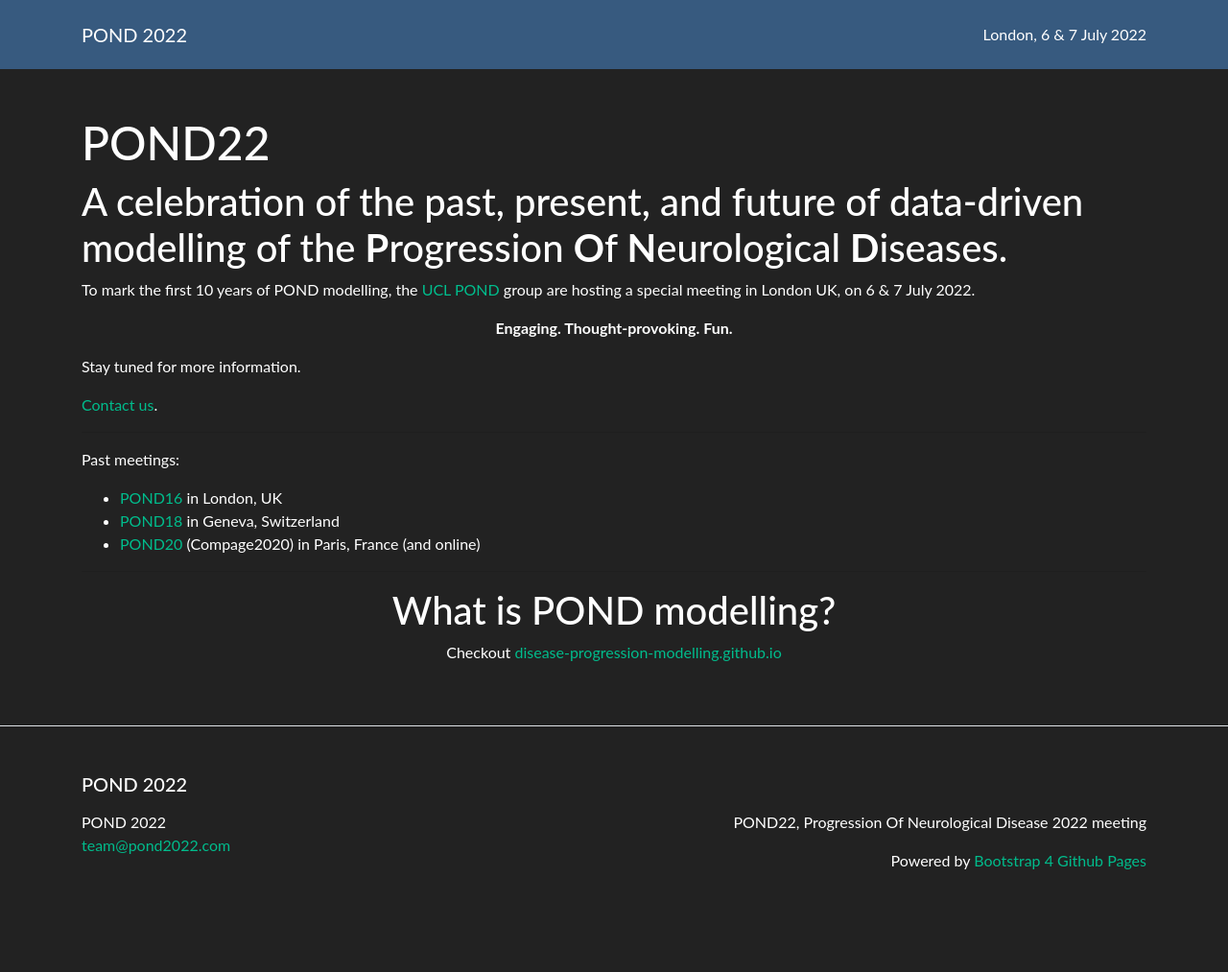
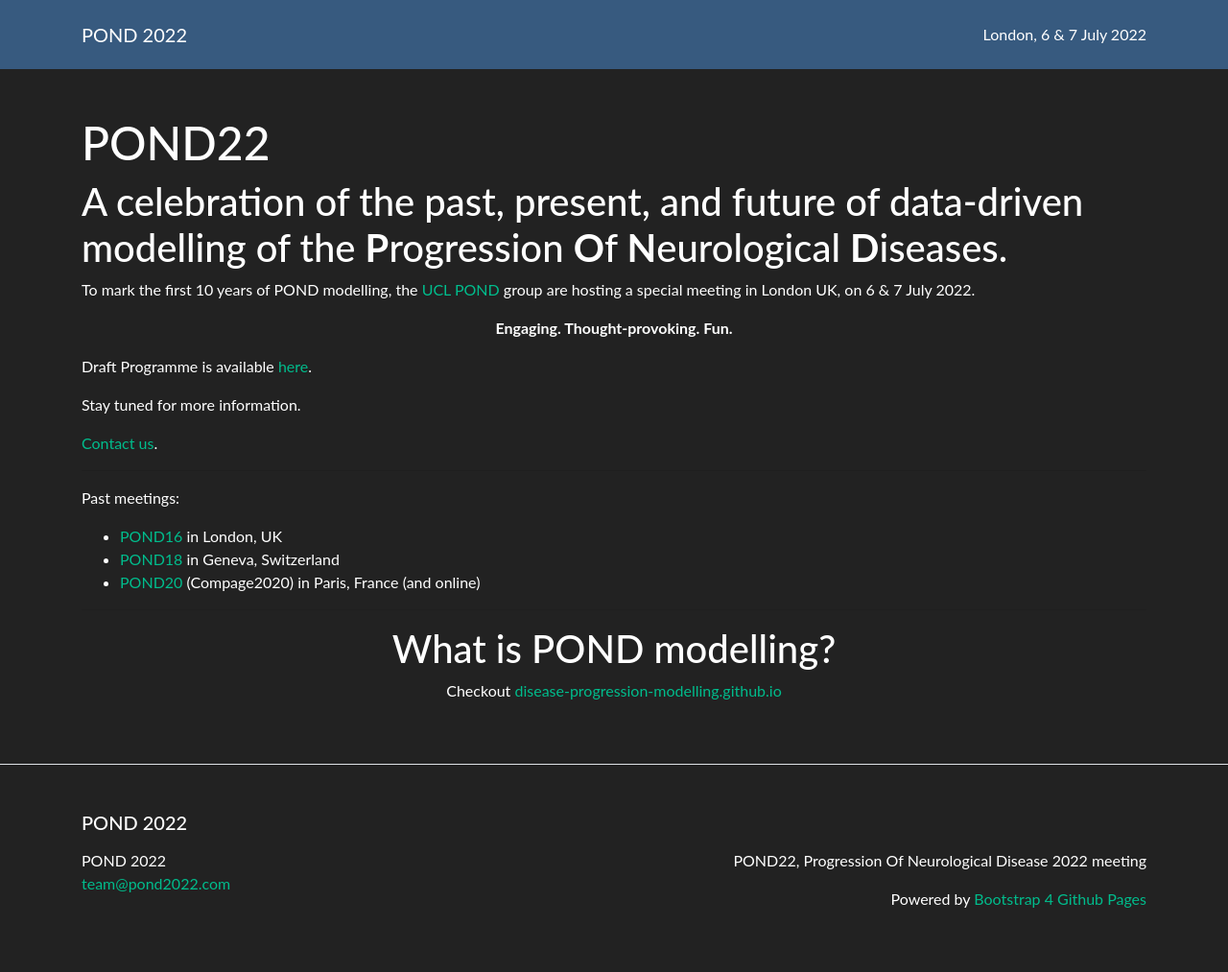
Before and after one commit to noxtoby/pond2022-bs4, a Jekyll site: the page built from index.md, in a window 1280 px wide. Shown: the whole page at 96% size. Built offline with Jekyll 4.4.1, drawn with Linux system fonts in a browser that asks for light colours; before the commit the page ends 973 px from its top, so only the background shows below that.

Commit message:
Link to draft programme

```diff
--- a/index.md
+++ b/index.md
@@ -12,6 +12,8 @@ To mark the first 10 years of POND modelling, the [UCL POND](http://pond.cs.ucl.
 <p align="center">
   <strong>Engaging. Thought-provoking. Fun.</strong>
 </p>
+
+Draft Programme is available [here](/programme.md).
 
 Stay tuned for more information.
 
```
